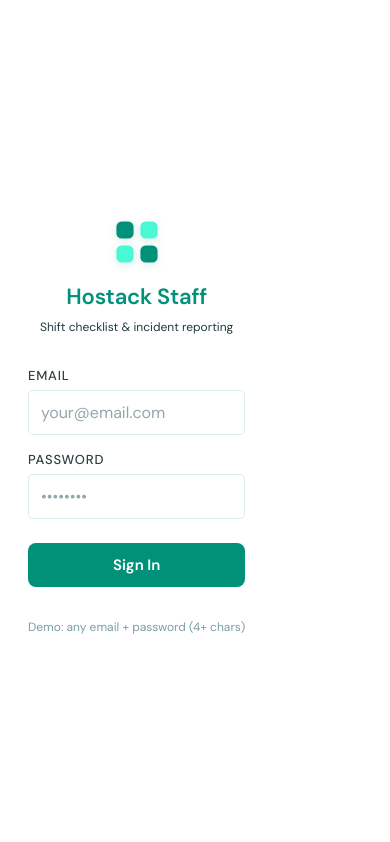
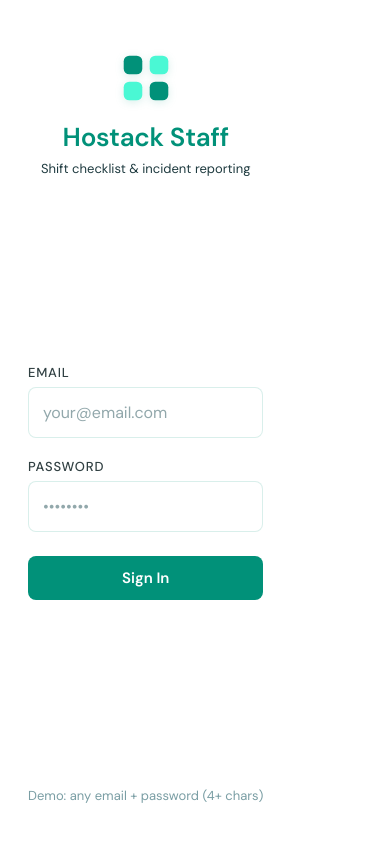
Before and after one commit to jorgeibanezhostack/hostack-staff-app, a React (Vite) app: page / in a window 390 px wide. Built offline with nearby package versions, Linux system fonts and the light colour scheme; no server answers.

Commit message:
fix: login mobile layout using space-between to fill full screen naturally

```diff
--- a/src/styles/Login.css
+++ b/src/styles/Login.css
@@ -238,58 +238,75 @@
     padding: 0;
     align-items: stretch;
     justify-content: flex-start;
-    background: white;
+    background: var(--surface);
     height: 100vh;
     height: 100dvh;
-    min-height: 100vh;
-    min-height: 100dvh;
   }
 
   .login-card {
     display: flex;
     flex-direction: column;
-    justify-content: center;
-    padding: 48px 28px 40px;
+    justify-content: space-between;
+    padding: calc(env(safe-area-inset-top, 0px) + 52px) 28px calc(env(safe-area-inset-bottom, 0px) + 40px);
     max-width: 100%;
     width: 100%;
-    height: 100%;
-    min-height: 100vh;
-    min-height: 100dvh;
+    height: 100vh;
+    height: 100dvh;
     border-radius: 0;
     border: none;
     box-shadow: none;
-    flex: 1;
+    box-sizing: border-box;
   }
 
   .login-header {
-    margin-bottom: 32px;
+    margin-bottom: 0;
+    text-align: center;
+  }
+
+  .login-form {
+    flex: 1;
+    display: flex;
+    flex-direction: column;
+    justify-content: center;
+    gap: 20px;
+    padding: 32px 0;
+    max-height: 400px;
+    margin: auto 0;
   }
 
   .logo-icon {
-    width: 48px;
-    height: 48px;
+    width: 52px;
+    height: 52px;
   }
 
   .login-header h1 {
-    font-size: 22px;
+    font-size: 26px;
+    margin-bottom: 6px;
   }
 
   .login-header p {
-    font-size: 12px;
-  }
-
-  .login-form {
-    gap: 16px;
+    font-size: 13px;
   }
 
   .form-group input {
-    padding: 11px 12px;
+    padding: 14px 14px;
     font-size: 16px;
-    border-radius: 5px;
+    border-radius: 8px;
   }
 
   .btn-primary {
-    padding: 11px 14px;
+    padding: 14px 16px;
+    font-size: 15px;
+    border-radius: 8px;
+    margin-top: 4px;
+  }
+
+  .login-footer {
+    margin-top: 0;
+    text-align: center;
+  }
+
+  .hint {
     font-size: 13px;
   }
 
@@ -302,8 +319,8 @@
   }
 
   .error-message {
-    font-size: 12px;
-    padding: 10px 12px;
+    font-size: 13px;
+    padding: 12px 14px;
   }
 }
 
```
